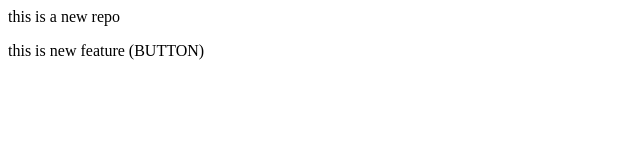
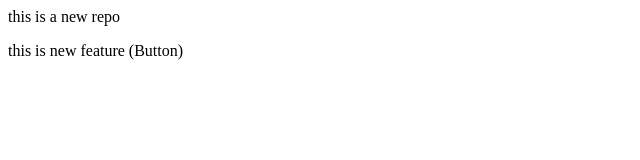
Before and after one commit to Djadhav83/LocalRepo, a plain HTML site: page index.html in a window 1280 px wide. Shown: the full height of the page, 0-640 px from the left. Drawn offline with Linux system fonts and the light colour scheme.

Commit message:
fixed button

```diff
--- a/index.html
+++ b/index.html
@@ -1,2 +1,2 @@
 <p>this is a new repo</p>
-<p>this is new feature (BUTTON)</p>
+<p>this is new feature (Button)</p>
```
